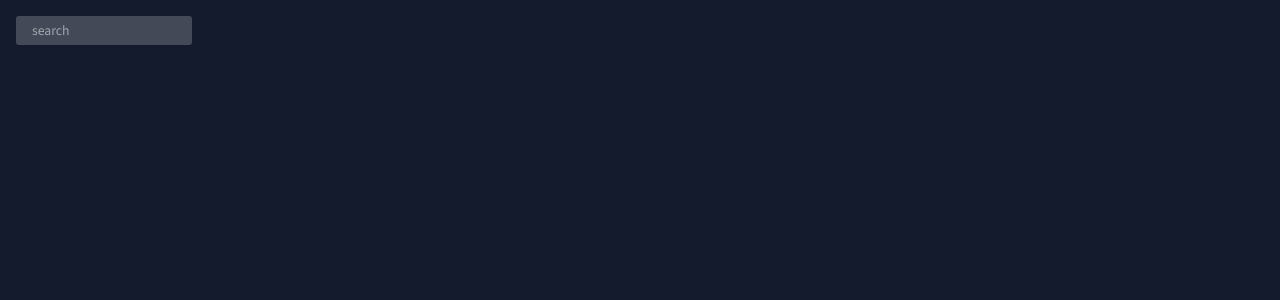
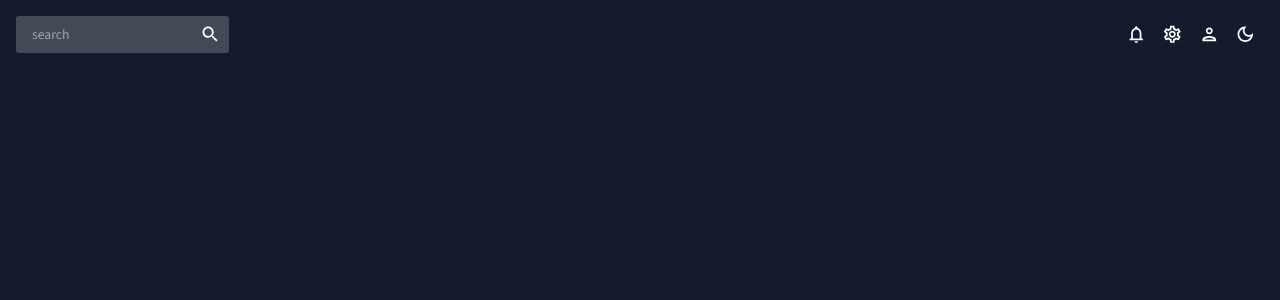
Before and after one commit to MSulSal/dashlytics, a React (Create React App) app: page / in a window 1280 px wide. Shown: the top 300 px of the page. Built offline with nearby package versions, Linux system fonts and the light colour scheme.

Commit message:
Add top bar and theme toggling

```diff
--- a/src/scenes/global/Topbar.jsx
+++ b/src/scenes/global/Topbar.jsx
@@ -23,8 +23,30 @@
         borderRadius="3px"
       >
         <InputBase sx={{ ml: 2, flex: 1 }} placeholder="search" />
+        <IconButton type="button" sx={{ p: 1 }}>
+          <SearchIcon />
+        </IconButton>
       </Box>
-      <IconButton></IconButton>
+
+      {/* Icons */}
+      <Box display="flex">
+        <IconButton>
+          <NotificationsOutlinedIcon />
+        </IconButton>
+        <IconButton>
+          <SettingsOutlinedIcon />
+        </IconButton>
+        <IconButton>
+          <PersonOutlinedIcon />
+        </IconButton>
+        <IconButton onClick={colorMode.toggleColorMode}>
+          {theme.palette.mode === "dark" ? (
+            <DarkModeOutlinedIcon />
+          ) : (
+            <LightModeOutlinedIcon />
+          )}
+        </IconButton>
+      </Box>
     </Box>
   );
 };
```
